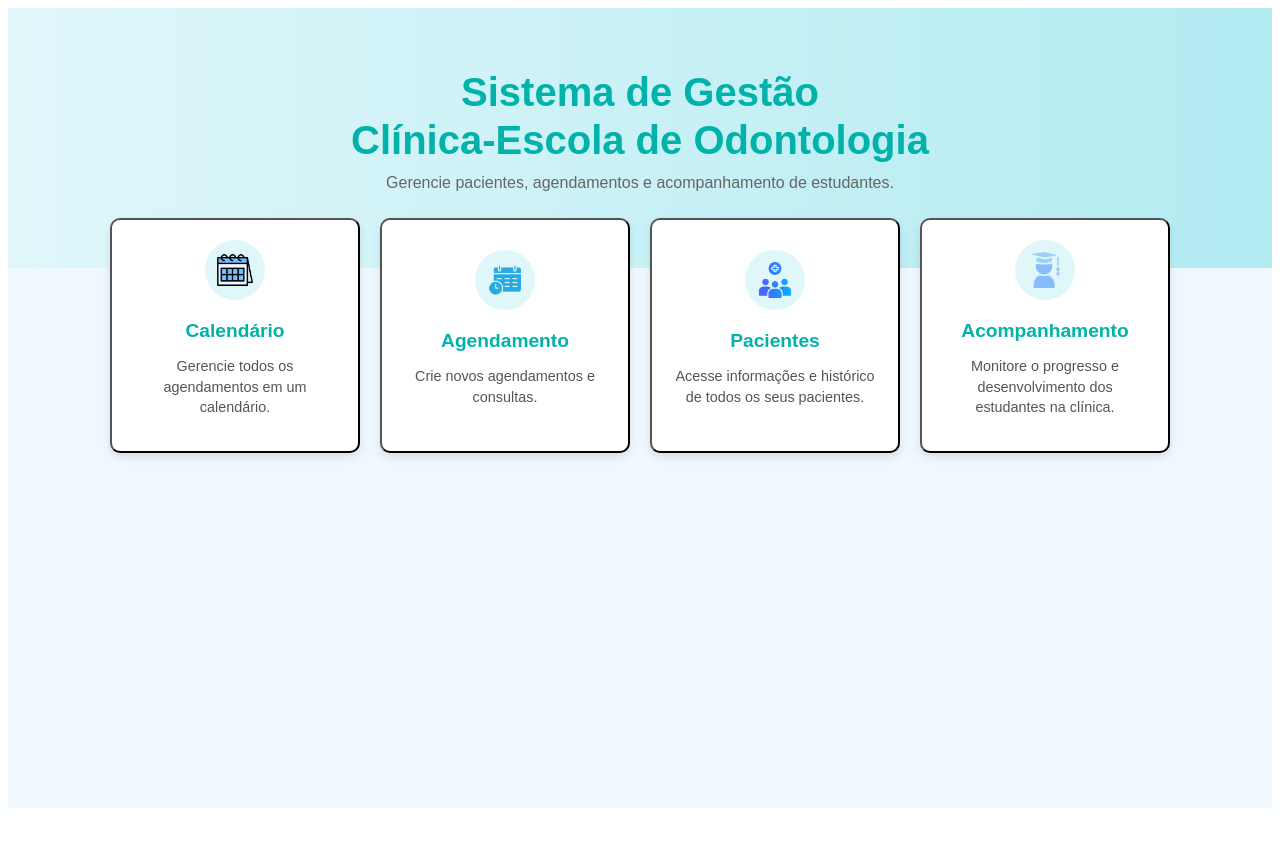
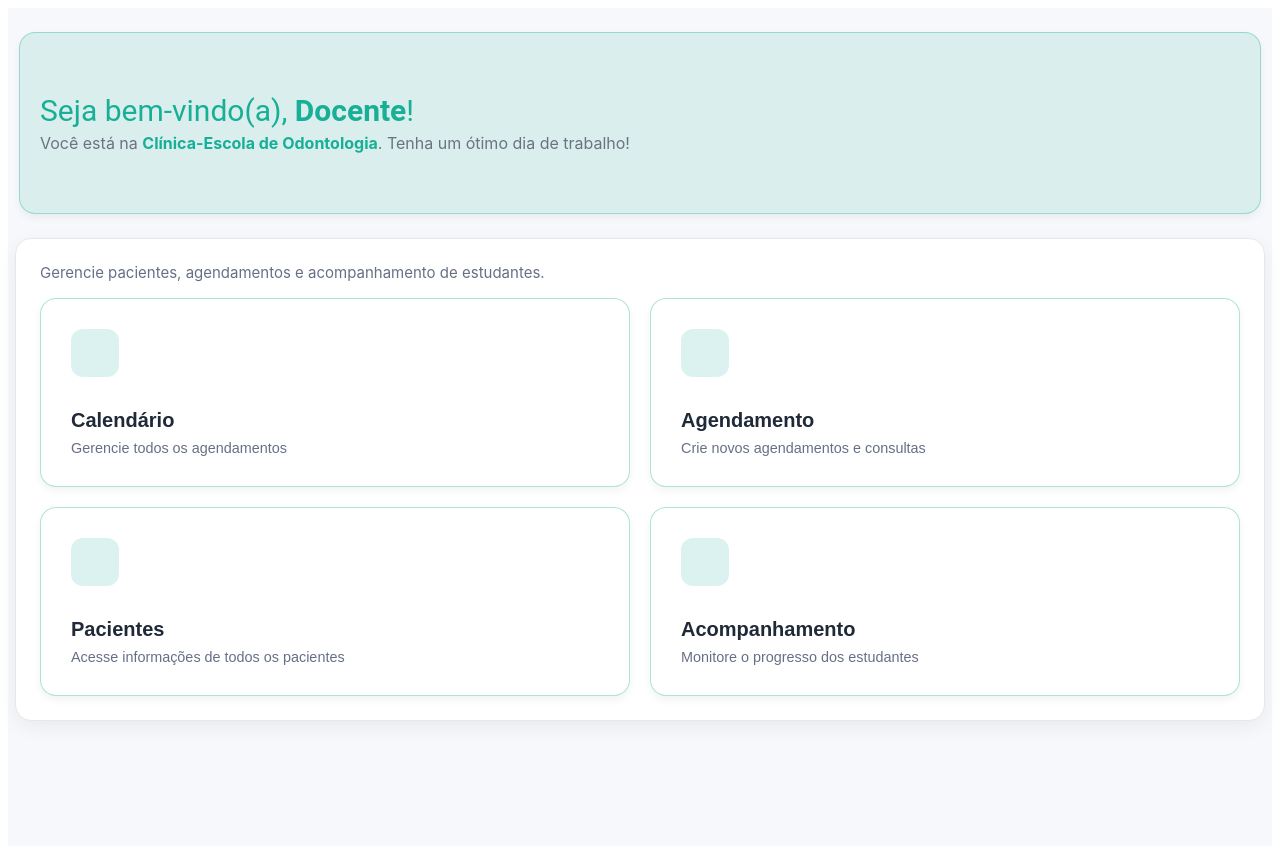
Before and after one commit to marisfreire/iesi_projeto, a React (Create React App) app in the folder frontend/: page /docente in a window 1280 px wide. Shown: the top 846 px of the page. Before the commit the page ends 816 px from the top, so only its background shows below. Built offline with nearby package versions, Linux system fonts and the light colour scheme.

Commit message:
refatoração do front luma

```diff
--- a/frontend/src/components/HomeDocente.css
+++ b/frontend/src/components/HomeDocente.css
@@ -1,72 +1,174 @@
-.home-page-container {
-  font-family: Arial, sans-serif;
-  text-align: center;
-  background-color: #f0f8ff;
-  min-height: 100vh;
+:root {
+  --primary-docente: #12b0a1;
+  --primary-dark-docente: #0f9588;
+  --bg-docente: #f6f8fb;
+  --card-docente: #ffffff;
+  --text-docente: #243242;
+  --muted-docente: #667085;
+  --border-docente: #e5e7eb;
 }
 
-.header-background {
-  background: linear-gradient(to right, #e0f7fa, #b2ebf2);
-  padding: 60px 20px;
+/* Container geral */
+.home-docente-container {
+  min-height: 100vh;
+  background: var(--bg-docente);
+  display: flex;
+  flex-direction: column;
+  align-items: center;
+  gap: 24px;
+  padding: 24px;
+  font-family: 'Inter', 'Segoe UI', Arial, sans-serif;
+  color: var(--text-docente);
 }
 
-.header-title {
-  font-size: 2.5rem;
-  color: #00b2a9;
-  margin: 0;
-  line-height: 1.2;
+/* Welcome card (banner suave verde) */
+.welcome-card-docente {
+  width: 100%;
+  max-width: 1200px;
+  display: flex;
+  align-items: center;
+  background: rgba(23, 175, 149, 0.12);
+  border-radius: 16px;
+  padding: 30px 20px;
+  min-height: 120px;
+  border: 1px solid rgba(23, 175, 149, 0.35);
+  box-shadow: 0 4px 8px rgba(0, 0, 0, 0.05);
 }
 
-.header-subtitle {
-  font-size: 1rem;
-  color: #666;
-  margin-top: 10px;
+.welcome-texts-docente {
+  padding: 8px 0;
 }
 
-.card-container {
-  display: flex;
-  justify-content: center;
-  flex-wrap: wrap;
-  gap: 20px;
-  margin: -50px auto 20px;
-  max-width: 1200px;
+.welcome-title-docente {
+  font-family: 'Roboto', 'Inter', 'Segoe UI', Arial, sans-serif;
+  font-size: 30px;
+  font-weight: 400;
+  line-height: 1.2;
+  margin: 0 0 4px 0;
+  color: #17af95;
 }
 
-.card {
-  background-color: #fff;
-  border-radius: 10px;
-  box-shadow: 0 4px 8px rgba(0, 0, 0, 0.1);
-  padding: 30px;
-  width: 250px;
-  text-align: center;
-  transition: transform 0.3s ease;
+.welcome-description-docente {
+  margin: 0;
+  color: #6b7280;
 }
 
-.card-icon {
-  width: 60px;
-  height: 60px;
-  margin: 0 auto 20px;
-  background-color: #e0f7fa;
-  border-radius: 50%;
+.welcome-description-docente .accent-docente {
+  color: #17af95;
+  font-weight: 700;
+}
+
+/* Card principal com conteúdo */
+.home-docente-main {
+  width: 100%;
+  max-width: 1200px;
+  background: transparent;
+  border: none;
+  border-radius: 16px;
+  padding: 0;
+  box-shadow: none;
+}
+
+.home-docente-subtitle {
+  color: var(--muted-docente);
+  font-size: 15px;
+  margin: 0 0 16px;
+  text-align: left;
+}
+
+/* NOVO: Estilização para o container principal dos cards */
+.main-card-container {
+  width: 100%;
+  max-width: 1200px;
+  background: var(--card-docente); /* Fundo branco */
+  border: 1px solid var(--border-docente); /* Borda cinza suave */
+  border-radius: 16px;
+  padding: 24px;
+  box-shadow: 0 6px 20px rgba(2, 8, 20, 0.06); /* Sombra sutil */
+}
+
+/* Grid de ações (como cartões clicáveis) */
+.home-docente-buttons {
+  display: grid;
+  grid-template-columns: 1fr;
+  gap: 20px;
+}
+
+@media (min-width: 768px) {
+  .home-docente-buttons {
+    grid-template-columns: repeat(2, 1fr);
+  }
+}
+
+/* Botões em estilo "card" */
+.docente-button {
+  background: var(--card-docente);
+  color: var(--text-docente);
+  border: 1px solid rgba(23, 175, 149, 0.35); /* Borda inicial na cor suave */
+  border-radius: 16px;
+  padding: 30px;
+  font-size: 16px;
+  font-weight: 600;
+  text-align: left;
+  cursor: pointer;
+  display: flex;
+  flex-direction: column;
+  gap: 12px;
+  box-shadow: 0 4px 8px rgba(0, 0, 0, 0.05);
+  transition: transform 0.2s ease, box-shadow 0.2s ease, border-color 0.2s ease, color 0.2s ease;
+}
+
+.docente-button:hover {
+  transform: translateY(-2px); /* Eleva o botão */
+  box-shadow: 0 10px 22px rgba(2, 8, 20, 0.12); /* Aumenta a sombra */
+  border-color: rgba(18, 176, 161, 0.5); /* Muda a cor da borda para um verde mais forte */
+}
+
+/* Título do card no estado de hover */
+.docente-button:hover .text-module-docente {
+  color: var(--primary-dark-docente); /* Muda a cor do texto para o verde escuro da variável */
+}
+
+/* Ícone do card no estado de hover */
+.docente-button:hover .action-icon-docente {
+  background: rgba(23, 175, 149, 0.22); /* Muda o fundo do ícone para um verde um pouco mais escuro */
+}
+
+.docente-button:active {
+  transform: translateY(0);
+}
+
+/* Ícone/pílula decorativa */
+.action-icon-docente {
+  width: 48px;
+  height: 48px;
+  border-radius: 12px;
+  background-color: #dcf2f1;
   display: flex;
   justify-content: center;
   align-items: center;
+  margin-bottom: 20px;
+  transition: background-color 0.2s ease; /* Adiciona transição para a cor do fundo do ícone */
 }
 
-.card-icon img {
-    width: 60%;
-    height: 60%;
-    object-fit: contain;
+.docente-button:hover .action-icon-docente {
+  background: rgba(23, 175, 149, 0.22);
 }
 
-.card-title {
-  font-size: 1.2rem;
-  color: #00b2a9;
-  margin-bottom: 10px;
+.action-texts-docente {
+  display: flex;
+  flex-direction: column;
 }
 
-.card-description {
+.text-module-docente {
+  font-size: 20px;
+  color: #1f2937;
+  font-weight: 600;
+  margin-bottom: 8px;
+}
+
+.text-page-docente {
   font-size: 0.9rem;
-  color: #555;
-  line-height: 1.4;
+  color: #667085;
+  font-weight: 400;
 }
--- a/frontend/src/components/HomeDocente.jsx
+++ b/frontend/src/components/HomeDocente.jsx
@@ -4,6 +4,7 @@ import "./HomeDocente.css";
 
 export default function HomeDocente() {
   const navigate = useNavigate();
+  const displayName = (typeof window !== 'undefined' && (localStorage.getItem('displayName') || localStorage.getItem('username'))) || 'Docente';
 
   const handleAcompanhamentoClick = () => {
     navigate("/acompanhamento-docente");
@@ -22,57 +23,57 @@ export default function HomeDocente() {
   };
 
   return (
-    <div className="home-page-container">
-      <div className="header-background">
-        <h1 className="header-title">
-          Sistema de Gestão <br /> Clínica-Escola de Odontologia
-        </h1>
-        <p className="header-subtitle">
-          Gerencie pacientes, agendamentos e acompanhamento de estudantes.
+    <div className="home-docente-container">
+      {/* Banner de boas-vindas */}
+      <div className="welcome-card-docente">
+        <div className="welcome-texts-docente">
+          <p className="welcome-title-docente">
+            Seja bem-vindo(a), <strong>{displayName}</strong>!
+          </p>
+          <p className="welcome-description-docente">
+            Você está na <span className="accent-docente">Clínica-Escola de Odontologia</span>. Tenha um ótimo dia de trabalho!
           </p>
         </div>
-      <div className="card-container">
-        <button
-          className="card card-button"
-          onClick={handleCalendarioClick}
-        >
-           <div className="card-icon">
-            <img src="/icons/calendar.png" alt="Ícone de Calendário" />
       </div>
-          <h3 className="card-title">Calendário</h3>
-          <p className="card-description">Gerencie todos os agendamentos em um calendário.</p>
+
+      {/* NOVO: Container principal dos cards com fundo branco */}
+      <div className="main-card-container">
+        <p className="home-docente-subtitle">Gerencie pacientes, agendamentos e acompanhamento de estudantes.</p>
+
+        <div className="home-docente-buttons">
+          {/* Cartões de Ação para Docente */}
+          <button className="docente-button" onClick={handleCalendarioClick}>
+            <span className="action-icon-docente" aria-hidden="true" />
+            <div className="action-texts-docente">
+              <span className="text-module-docente">Calendário</span>
+              <span className="text-page-docente">Gerencie todos os agendamentos</span>
+            </div>
           </button>
-        <button
-          className="card card-button"
-          onClick={handleAgendamentoClick}
-        >
-           <div className="card-icon">
-            <img src="/icons/schedule.png" alt="Ícone de Agendamento" />
+
+          <button className="docente-button" onClick={handleAgendamentoClick}>
+            <span className="action-icon-docente" aria-hidden="true" />
+            <div className="action-texts-docente">
+              <span className="text-module-docente">Agendamento</span>
+              <span className="text-page-docente">Crie novos agendamentos e consultas</span>
             </div>
-          <h3 className="card-title">Agendamento</h3>
-          <p className="card-description">Crie novos agendamentos e consultas.</p>
           </button>
-        <button
-          className="card card-button"
-          onClick={handlePacientesClick}
-        >
-           <div className="card-icon">
-            <img src="/icons/patients.png" alt="Ícone de Pacientes" />
+
+          <button className="docente-button" onClick={handlePacientesClick}>
+            <span className="action-icon-docente" aria-hidden="true" />
+            <div className="action-texts-docente">
+              <span className="text-module-docente">Pacientes</span>
+              <span className="text-page-docente">Acesse informações de todos os pacientes</span>
             </div>
-          <h3 className="card-title">Pacientes</h3>
-          <p className="card-description">Acesse informações e histórico de todos os seus pacientes.</p>
           </button>
-        {/* Card de Acompanhamento como botão clicável */}
-        <button
-          className="card card-button"
-          onClick={handleAcompanhamentoClick}
-        >
-          <div className="card-icon">
-            <img src="/icons/student.png" alt="Ícone de Acompanhamento" />
+
+          <button className="docente-button" onClick={handleAcompanhamentoClick}>
+            <span className="action-icon-docente" aria-hidden="true" />
+            <div className="action-texts-docente">
+              <span className="text-module-docente">Acompanhamento</span>
+              <span className="text-page-docente">Monitore o progresso dos estudantes</span>
             </div>
-          <h3 className="card-title">Acompanhamento</h3>
-          <p className="card-description">Monitore o progresso e desenvolvimento dos estudantes na clínica.</p>
           </button>
+        </div>
       </div>
     </div>
   );
--- a/frontend/src/components/LoginForm.css
+++ b/frontend/src/components/LoginForm.css
@@ -1,34 +1,58 @@
+:root {
+  --primary: #12b0a1;
+  --primary-dark: #0f9588;
+  --bg: #f6f8fb;
+  --card: #ffffff;
+  --text: #243242;
+  --muted: #667085;
+  --border: #e5e7eb;
+}
+
 .login-container {
     width: 320px;
     margin: 80px auto;
+    background-color: var(--card);
+    border: 1px solid var(--border);
+    border-radius: 16px;
+    box-shadow: 0 6px 20px rgba(2, 8, 20, 0.06);
+    padding: 32px;
     display: flex;
     flex-direction: column;
-    gap: 16px;
-    font-family: Arial, sans-serif;
+    gap: 20px;
+    font-family: 'Inter', 'Segoe UI', Arial, sans-serif;
+    color: var(--text);
+  }
+
+.login-title {
+    font-size: 24px;
+    font-weight: 700;
+    text-align: center;
+    margin-bottom: 8px;
   }
 
   .user-type-buttons {
     display: flex;
     justify-content: space-between;
-    margin-bottom: 10px;
+    gap: 12px;
   }
 
   .user-type-buttons button {
     flex: 1;
-    padding: 10px;
+    padding: 12px;
     margin-right: 10px;
-    border: 2px solid #00b2a9;
-    background-color: white;
-    color: #00b2a9;
-    font-weight: bold;
+    border: 1px solid #12b0a1;
+    background-color: var(--card);
+    color: var(--muted);
+    font-weight: 600;
     cursor: pointer;
-    border-radius: 5px;
-    transition: 0.3s;
+    border-radius: 12px;
+    transition: 0.2s;
   }
 
   .user-type-buttons button.selected {
-    background-color: #00b2a9;
+    background-color: #12b0a1;
     color: white;
+    border-color: #12b0a1;
   }
 
   .user-type-buttons button:last-child {
@@ -38,8 +62,8 @@
   .input-group label {
     display: flex;
     align-items: center;
-    border-bottom: 1px solid #aaa;
-    padding: 8px 0;
+    border-bottom: none;
+    padding: 0;
   }
 
   .icon {
@@ -63,11 +87,12 @@
   }
 
   .login-button {
-    background-color: #00b28f;
+    background-color: #12b0a1;
     color: white;
     font-weight: bold;
     padding: 12px;
     border: none;
-    border-radius: 5px;
+
+    border-radius: 20px;
     cursor: pointer;
   }
--- a/frontend/src/pages/AcompanhamentoDocente.css
+++ b/frontend/src/pages/AcompanhamentoDocente.css
@@ -1,35 +1,46 @@
-/* AcompanhamentoDocente.css - Updated Color Scheme */
+:root {
+  --primary: #12b0a1;
+  --primary-dark: #0f9588;
+  --bg: #f6f8fb;
+  --card: #ffffff;
+  --text: #243242;
+  --muted: #667085;
+  --border: #e5e7eb;
+}
+
 .acompanhamento-container {
-    font-family: 'Arial', sans-serif;
-    max-width: 800px;
+    font-family: 'Inter', 'Segoe UI', Arial, sans-serif;
+    max-width: 1200px;
     margin: 0 auto;
-    padding: 20px;
-    background-color: #f0f8ff; /* Changed to match DetalhesAluno */
+    padding: 24px;
+    background-color: var(--bg);
     min-height: 100vh;
 }
 
 .header {
-    text-align: center;
-    margin-bottom: 30px;
-    padding-bottom: 20px;
-    border-bottom: 1px solid #b2ebf2; /* Updated border color */
-    background: linear-gradient(to right, #e0f7fa, #b2ebf2); /* Added gradient */
-    padding: 30px;
-    border-radius: 10px;
-    box-shadow: 0 4px 8px rgba(0, 0, 0, 0.1); /* Added shadow */
+    text-align: left;
+    margin-bottom: 24px;
+    background: rgba(23, 175, 149, 0.12);
+    border: 1px solid rgba(23, 175, 149, 0.35);
+    border-radius: 16px;
+    padding: 40px 32px;
+    box-shadow: none;
 }
 
 .header h1 {
-    color: #00b2a9; /* Updated to match DetalhesAluno */
-    margin-bottom: 10px;
+    color: var(--text);
+    margin: 0 0 8px 0;
+    font-size: clamp(24px, 2.8vw, 36px);
+    font-weight: 700;
 }
 
 .header p {
-    color: #555; /* Darker gray for better readability */
-    font-size: 1.1em;
+    color: var(--muted);
+    font-size: 18px;
+    font-weight: 400;
+    margin: 0;
 }
 
-/* Cards de alunos */
 .alunos-list {
     display: flex;
     flex-direction: column;
@@ -37,23 +48,26 @@
 }
 
 .aluno-card {
-    background-color: white;
-    border-radius: 8px;
-    padding: 20px;
-    box-shadow: 0 4px 8px rgba(0, 0, 0, 0.1); /* Increased shadow */
+    background-color: var(--card);
+    border: 1px solid var(--border);
+    border-radius: 16px;
+    padding: 24px;
+    box-shadow: 0 4px 8px rgba(2, 8, 20, 0.05);
     cursor: pointer;
-    transition: transform 0.2s, box-shadow 0.2s;
+    transition: transform 0.2s ease, box-shadow 0.2s ease, border-color 0.2s ease;
 }
 
 .aluno-card:hover {
-    transform: translateY(-3px);
-    box-shadow: 0 6px 12px rgba(0, 0, 0, 0.15); /* Enhanced hover shadow */
+    transform: translateY(-2px);
+    box-shadow: 0 10px 22px rgba(2, 8, 20, 0.12);
+    border-color: var(--primary);
 }
 
 .aluno-card h2 {
-    color: #00b2a9; /* Updated to match DetalhesAluno */
-    margin-top: 0;
-    margin-bottom: 15px;
+    color: var(--primary);
+    margin: 0 0 12px 0;
+    font-weight: 600;
+    text-align: left; /* Adicionado para alinhar o nome do aluno à esquerda */
 }
 
 .aluno-info {
@@ -63,18 +77,17 @@
 }
 
 .info-label {
-    font-weight: bold;
-    color: #333; /* Darker color for better contrast */
+    font-weight: 600;
+    color: var(--text);
     display: inline-block;
-    min-width: 80px;
 }
 
-/* Status - Kept identical to DetalhesAluno */
 .status {
-    padding: 3px 8px;
+    padding: 4px 10px;
     border-radius: 12px;
     font-size: 0.9em;
-    margin-left: 5px;
+    font-weight: 600;
+    margin-left: auto;
 }
 
 .status.em-acompanhamento {
@@ -87,13 +100,12 @@
     color: #155724;
 }
 
-/* Responsividade */
 @media (max-width: 600px) {
     .aluno-info {
         grid-template-columns: 1fr;
     }
 
     .header {
-        padding: 20px;
+        padding: 24px;
     }
 }
--- a/frontend/src/pages/HomeDiscente.jsx
+++ b/frontend/src/pages/HomeDiscente.jsx
@@ -26,7 +26,7 @@ const handlePacientesClick = () => {
             Seja bem-vindo(a), <strong>{displayName}</strong>!
           </p>
           <p className="welcome-description">
-            Você está no <span className="accent">Centro de Ciências Médicas - CCM</span>. Tenha um ótimo dia de trabalho!
+            Você está na <span className="accent">Clínica de Radiologia Odontológica</span>. Tenha um ótimo dia de estudo!
           </p>
         </div>
       </div>
@@ -40,7 +40,7 @@ const handlePacientesClick = () => {
             <span className="action-icon" aria-hidden="true" />
             <div className="action-texts">
               <span className="text-module">Acompanhamento</span>
-              <span className="text-page">Estudante</span>
+              <span className="text-page">Monitore o seu progresso</span>
             </div>
           </button>
 
@@ -48,7 +48,7 @@ const handlePacientesClick = () => {
             <span className="action-icon" aria-hidden="true" />
             <div className="action-texts">
               <span className="text-module">Pacientes</span>
-              <span className="text-page">do Discente</span>
+              <span className="text-page">Acesse informações dos pacientes</span>
             </div>
           </button>
         </div>
```
Also changed, not shown: frontend/src/pages/Calendario.css (+4 -4 lines), frontend/src/pages/Calendario.jsx (+4 -4 lines), frontend/src/pages/HomeDiscente.css (+25 -25 lines), 1 other file (tests, documents, lock files or other folders). Lines whose indentation alone changed are shown as unchanged.
